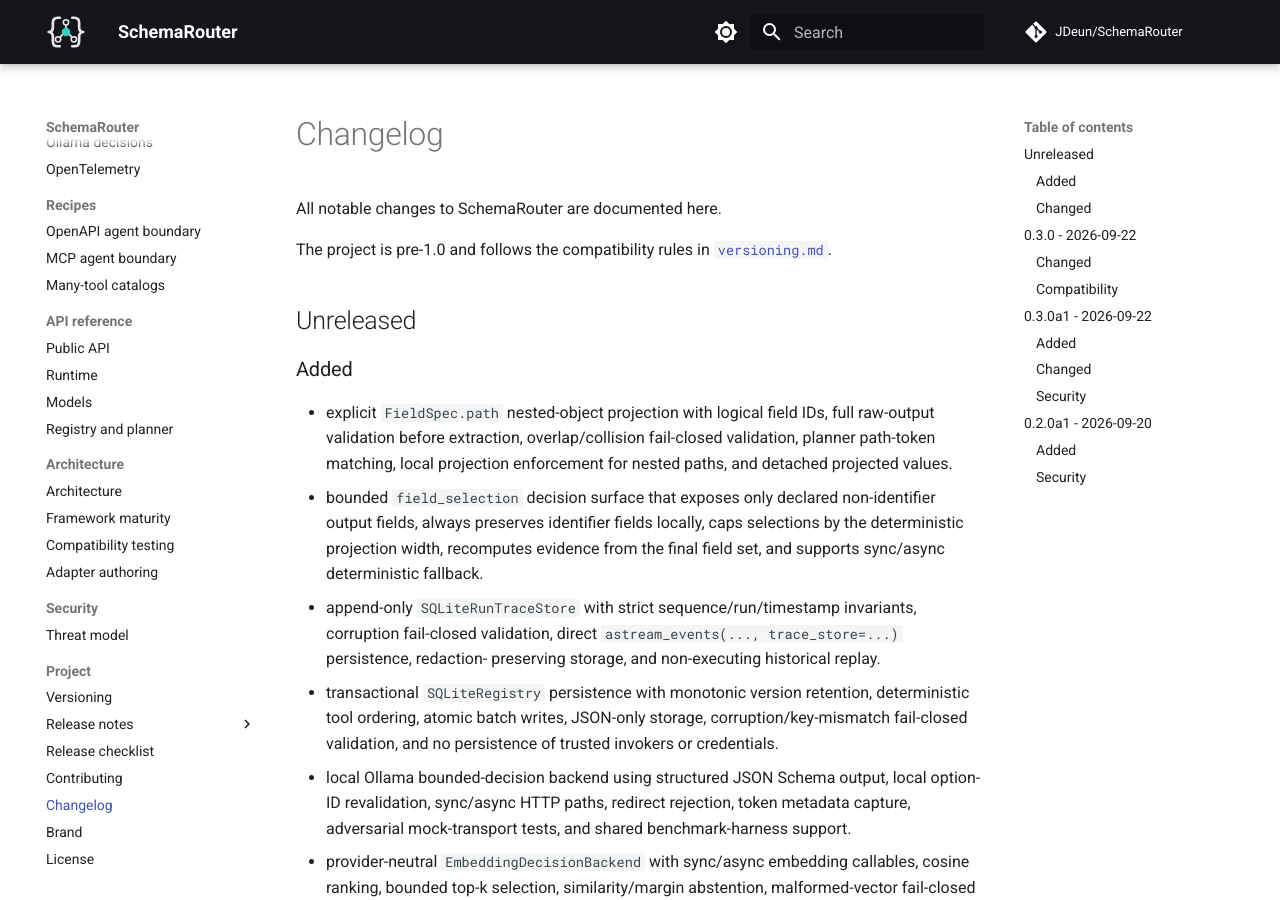
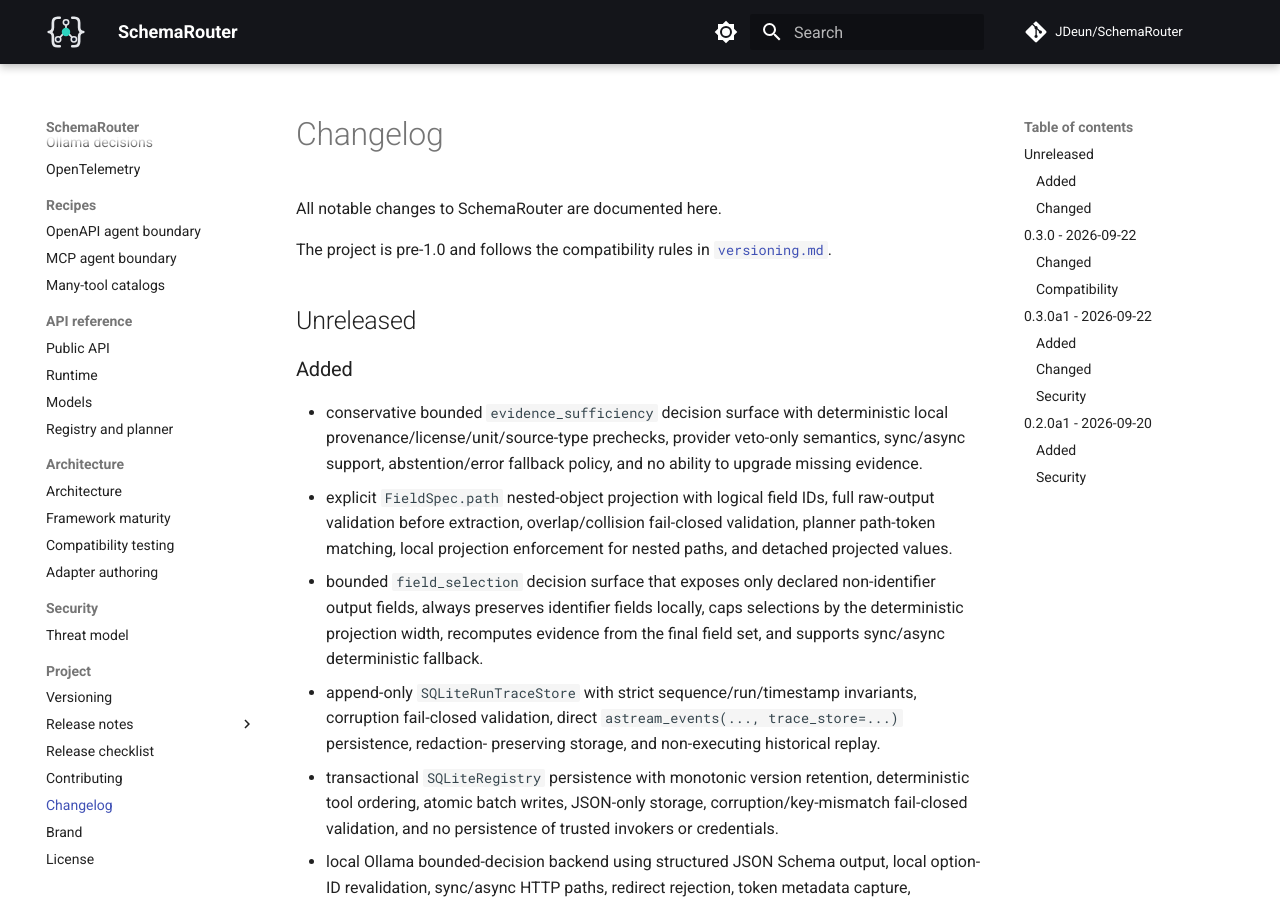
Before and after one commit to JDeun/SchemaRouter, an MkDocs documentation site: the page built from docs/changelog.md, in a window 1280 px wide and 900 px high. Built offline with MkDocs 1.6.1 and Material for MkDocs 9.7.7, drawn with Linux system fonts in a browser that asks for light colours; comment, search, counter and statistics services are not loaded.

Commit message:
docs: record evidence sufficiency contract

```diff
--- a/docs/changelog.md
+++ b/docs/changelog.md
@@ -9,6 +9,9 @@
 
 ### Added
 
+- conservative bounded `evidence_sufficiency` decision surface with deterministic local
+  provenance/license/unit/source-type prechecks, provider veto-only semantics, sync/async support,
+  abstention/error fallback policy, and no ability to upgrade missing evidence.
 - explicit `FieldSpec.path` nested-object projection with logical field IDs, full raw-output
   validation before extraction, overlap/collision fail-closed validation, planner path-token
   matching, local projection enforcement for nested paths, and detached projected values.
```
